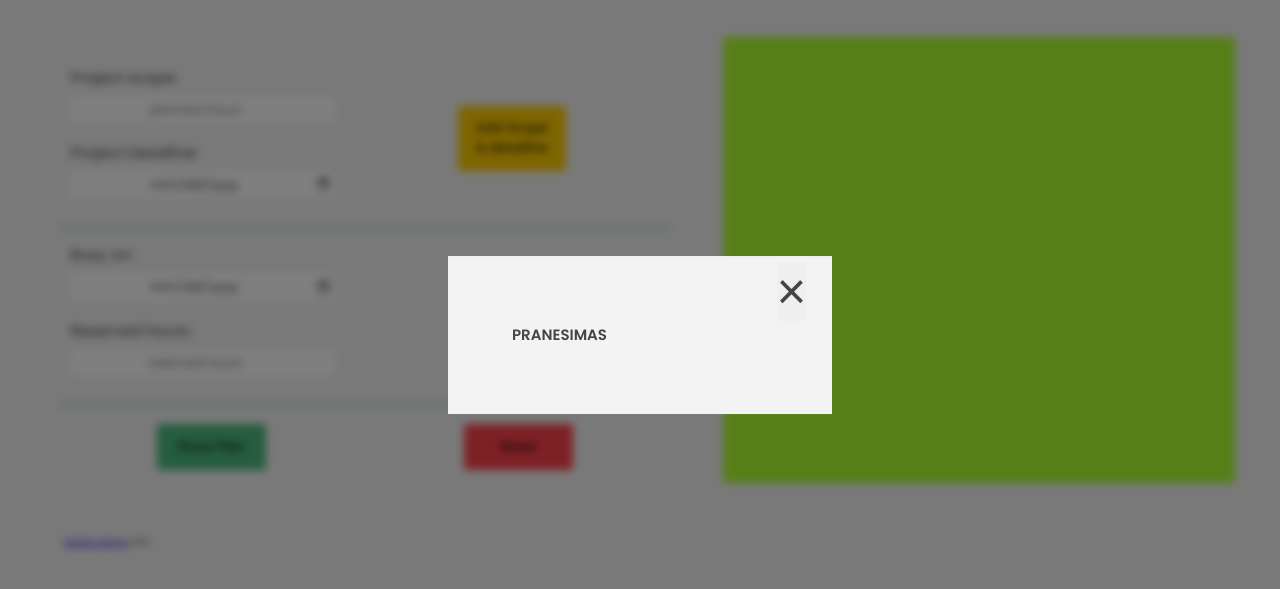
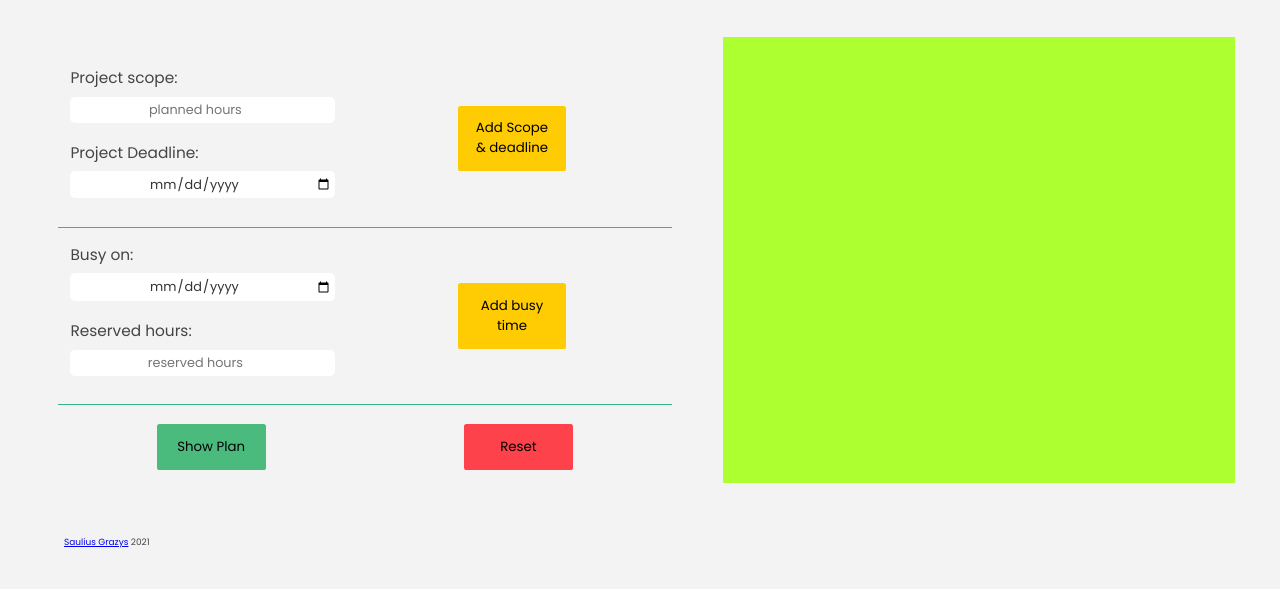
Before and after one commit to sgrazys/T-Planner, a website: page index.html in a window 1280 px wide. Shown: the part 65-654 px from the top of the page. Drawn offline with Linux system fonts and the light colour scheme.

Commit message:
modal & overlay hidden bu default

```diff
--- a/index.html
+++ b/index.html
@@ -119,10 +119,10 @@
 				2021
 			</p>
 		</footer>
-		<div class="modal">
+		<div class="modal hidden">
 			<button class="btn--close-modal">&times;</button>
 			<h3>PRANESIMAS</h3>
 		</div>
-		<div class="overlay"></div>
+		<div class="overlay hidden"></div>
 	</body>
 </html>
```
Also changed, not shown: css/style.css (+0 -12 lines).
